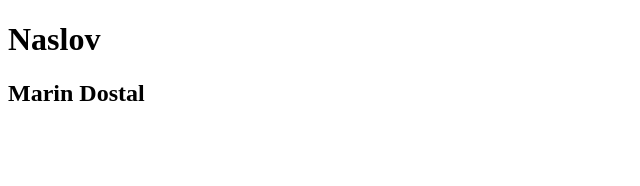
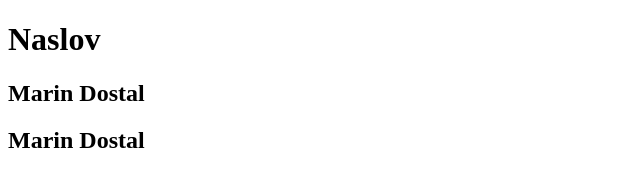
Before and after one commit to mados95/Marin-Dostal-Parcijalni, a website: page index.html in a window 1280 px wide. Shown: the whole page, without its empty margins (0-640 px from the left). Drawn offline with Linux system fonts and the light colour scheme.

Commit message:
Marin Dostal - parcijalni

```diff
--- a/index.html
+++ b/index.html
@@ -9,5 +9,8 @@
 <body>
     <h1>Naslov</h1>
     <h2>Marin Dostal</h2>
+    <main>
+        <h2>Marin Dostal</h2>
+    </main>
 </body>
 </html>
```
